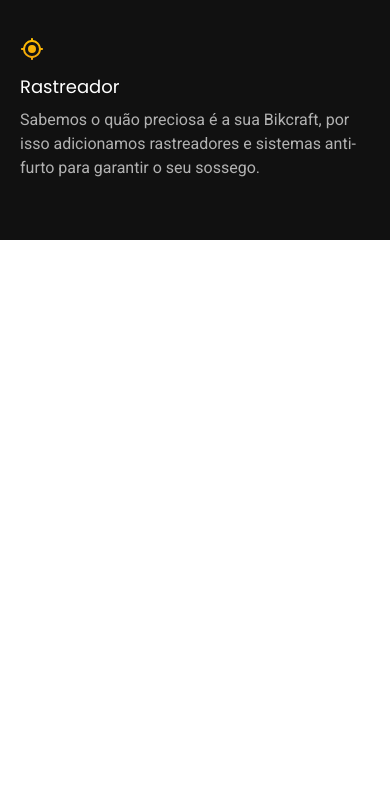
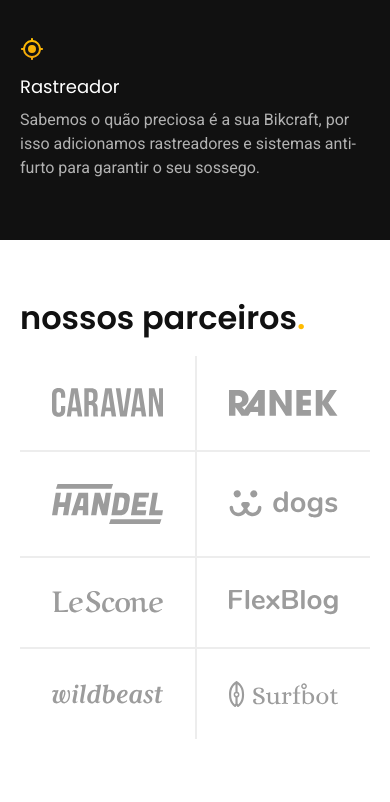
Before and after one commit to willlcode/bikcraft, a plain HTML site: page index.html in a window 390 px wide. Shown: the part 2133-2935 px from the top of the page. Drawn offline with Linux system fonts and the light colour scheme.

Commit message:
home-parceiros

```diff
--- /dev/null
+++ b/css/home/parceiros.css
@@ -0,0 +1,54 @@
+.parceiros {
+  padding-top: 60px;
+  padding-bottom: 120px;
+}
+
+.parceiros h2 {
+  margin-bottom: 60px;
+}
+
+.parceiros ul {
+  padding: 0 20px;
+  max-width: 1400px; /*Essa definição vasa o conteiner*/
+  display: grid;
+  grid-template-columns: repeat(4, 1fr);
+  margin: 0 auto;
+}
+
+.parceiros li {
+  display: flex;
+  padding: 32px;
+  border-left: solid 2px var(--cor-2);
+
+}
+
+.parceiros img {
+  margin: auto;
+}
+
+.parceiros li:first-child,
+.parceiros li:nth-child(5) {
+  border-left: none;
+}
+
+.parceiros li:nth-child(n + 5) {
+  border-top: solid 2px var(--cor-2);
+}
+
+@media (max-width: 800px) {
+  .parceiros {
+    padding-bottom: 60px;
+  }
+  .parceiros h2 {
+    margin-bottom: 20px;
+  }
+  .parceiros ul {
+    grid-template-columns: repeat(2, 1fr);
+  }
+  .parceiros li:nth-child(n + 3) {
+    border-top: solid 2px var(--cor-2);
+  }
+  .parceiros li:nth-child(odd) {
+    border-left: none;
+  }
+}
--- a/css/style.css
+++ b/css/style.css
@@ -10,6 +10,7 @@
 /* Home */
 @import "./home/introducao.css";
 @import "./home/tecnologia.css";
+@import "./home/parceiros.css";
 
 /* Bicicletas*/
 @import "./bicicletas/bicicletas-lista.css";
--- a/index.html
+++ b/index.html
@@ -99,6 +99,20 @@
     </div>
   </article>
 
+  <section class="parceiros" aria-label="Nossos Parceiros">
+    <h2 class="container  font-1-xxl">nossos parceiros<span class="cor-p1">.</span></h2>
+
+    <ul>
+      <li><img src="./img/parceiros/caravan.svg" alt="caravan"></li>
+      <li><img src="./img/parceiros/ranek.svg" alt="ranek"></li>
+      <li><img src="./img/parceiros/handel.svg" alt="handel"></li>
+      <li><img src="./img/parceiros/dogs.svg" alt="dogs"></li>
+      <li><img src="./img/parceiros/lescone.svg" alt="lescone"></li>
+      <li><img src="./img/parceiros/flexblog.svg" alt="flexblog"></li>
+      <li><img src="./img/parceiros/wildbeast.svg" alt="wildbeast"></li>
+      <li><img src="./img/parceiros/surfbot.svg" alt="surfbot"></li>
+    </ul>
+  </section>
 </body>
 
 </html>
```
